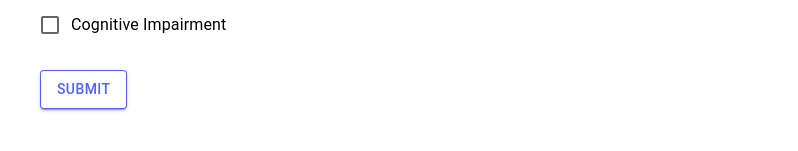
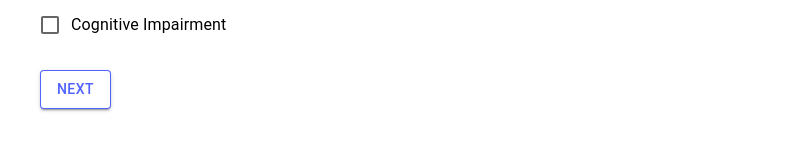
Before and after one commit to bytesizedhelper/Techchallenge24s, a React (Create React App) app: page / in a window 1280 px wide. Shown: the part 321-472 px from the top of the page, without its empty margins (0-798 px from the left). Built offline with nearby package versions, Linux system fonts and the light colour scheme.

Commit message:
Your commit message here

```diff
--- a/package.json
+++ b/package.json
@@ -1,5 +1,5 @@
 {
-  "homepage": "https://bytesizedhelper.github.io/Techchallenge24s",
+  "homepage": "https://bytesizedhelper.github.io",
   "name": "frontend",
   "version": "0.1.0",
   "private": true,
--- a/src/App.js
+++ b/src/App.js
@@ -10,7 +10,7 @@ function App() {
         <Route path="/" element={<LandingPage />} />
         {/* Other routes can be added here */}
       </Routes>
-    </>
+  </>
   );
 }
 
--- a/src/components/LandingPage.jsx
+++ b/src/components/LandingPage.jsx
@@ -34,7 +34,7 @@ function LandingPage() {
 
   const handleSubmit = async (event) => {
     event.preventDefault();
-    alert("Car and auction created successfully!");
+
     navigate("/myauctions"); // Redirect to myauctionspage
   };
 
@@ -76,7 +76,7 @@ function LandingPage() {
             color="primary"
             className="secondaryButton"
           >
-            Submit
+            Next
           </Button>
         </div>
       </Box>
```
Also changed, not shown: src/components/AddYourJourney.jsx (added), 8 other files (tests, documents, lock files or other folders).
